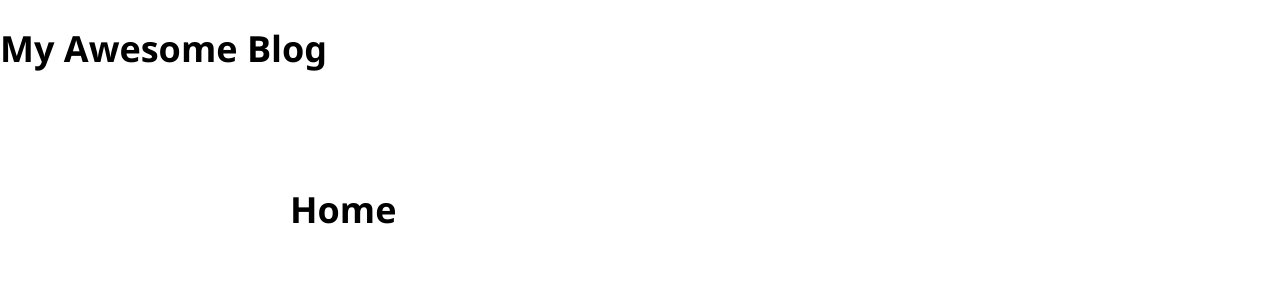
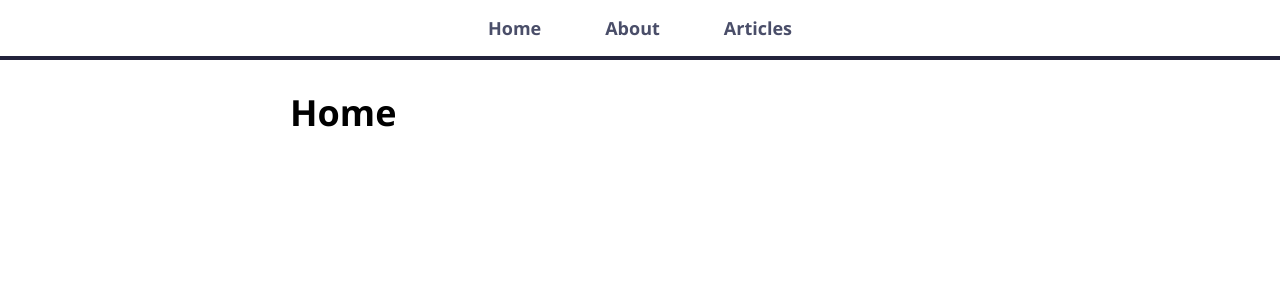
Before and after one commit to denisakita/blog-app, a React (Create React App) app: page / in a window 1280 px wide. Shown: the top 300 px of the page. Built offline with nearby package versions, Linux system fonts and the light colour scheme.

Commit message:
add nav bar

```diff
--- a/src/App.css
+++ b/src/App.css
@@ -1,3 +1,11 @@
+:root {
+  --color-palette-primary: #22223B;
+  --color-palette-secondary: #4A4E69;
+  --color-palette-tertiary: #9A8C98;
+  --color-palette-quaternary: #C9ADA7;
+  --color-palette-quinary: #F2E9E4;
+}
+
 body {
   font-family: 'Segoe UI', Tahoma, Geneva, Verdana, sans-serif;
   font-size: 18px;
@@ -7,8 +15,8 @@ button {
   padding: 16px;
   font-family: 'Segoe UI', Tahoma, Geneva, Verdana, sans-serif;
   font-size: 16px;
-  background-color: black;
-  color: white;
+  background-color: var(--color-palette-primary);
+  color: var(--color-palette-secondary);
   border-radius: 8px;
   cursor: pointer;
 }
@@ -18,12 +26,12 @@ h3, h4 {
 }
 
 nav {
-  border-bottom: 4px solid black;
+  border-bottom: 4px solid var(--color-palette-primary);
   text-align: center;
   position: fixed;
   top: 0;
   width: 100%;
-  background: white;
+  background: #FFFFFF;
 }
 
 nav ul {
@@ -40,14 +48,14 @@ nav li {
 
 nav a {
   text-decoration: none;
-  color: black;
+  color: var(--color-palette-secondary);
   font-weight: bold;
   padding: 16px 32px;
 }
 
 nav a:hover {
-  background: black;
-  color: white;
+  background: var(--color-palette-primary);
+  color: #FFFFFF;
 }
 
 #page-body {
@@ -58,17 +66,17 @@ nav a:hover {
 
 .article-list-item {
   text-decoration: none;
-  color: black;
+  color: var(--color-palette-secondary);
   padding: 16px 0 0 0;
 }
 
 .article-list-item p {
   padding-bottom: 32px;
-  border-bottom: 2px solid black;
+  border-bottom: 2px solid var(--color-palette-tertiary);
 }
 
 #add-comment-form {
-  border-bottom: 2px solid black;
+  border-bottom: 2px solid var(--color-palette-tertiary);
   padding: 16px;
 }
 
@@ -83,7 +91,7 @@ nav a:hover {
   border-radius: 8px;
   font-family: 'Segoe UI', Tahoma, Geneva, Verdana, sans-serif;
   font-size: 18px;
-  border: 2px solid black;
+  border: 2px solid var(--color-palette-tertiary);
   margin-bottom: 16px;
 }
 
@@ -97,6 +105,6 @@ nav a:hover {
 }
 
 .comment {
-  border-bottom: 2px solid black;
+  border-bottom: 2px solid var(--color-palette-tertiary);
   padding: 16px;
 }
--- a/src/App.js
+++ b/src/App.js
@@ -1,13 +1,14 @@
 import './App.css';
 import {AboutPage, ArticlePage, ArticlesListPage, HomePage} from "./pages";
 import {BrowserRouter, Route, Routes} from "react-router-dom";
+import NavBar from "./NavBar";
 
 
 function App() {
     return (
         <BrowserRouter>
             <div className="App">
-                <h1>My Awesome Blog</h1>
+                <NavBar/>
                 <div id="page-body">
                     <Routes>
                         <Route path="/" element={<HomePage/>}/>
--- /dev/null
+++ b/src/NavBar.js
@@ -0,0 +1,21 @@
+import {Link} from "react-router-dom";
+
+const NavBar = () => {
+    return (
+        <nav>
+            <ul>
+                <li>
+                    <Link to="/">Home</Link>
+                </li>
+                <li>
+                    <Link to="/about">About</Link>
+                </li>
+                <li>
+                    <Link to="/articles">Articles</Link>
+                </li>
+            </ul>
+        </nav>
+    );
+}
+
+export default NavBar;
```
